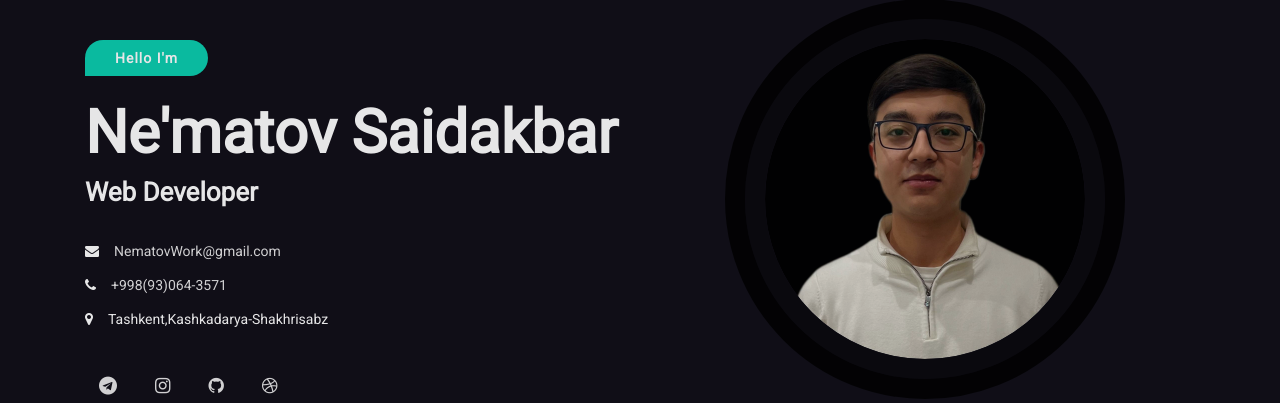
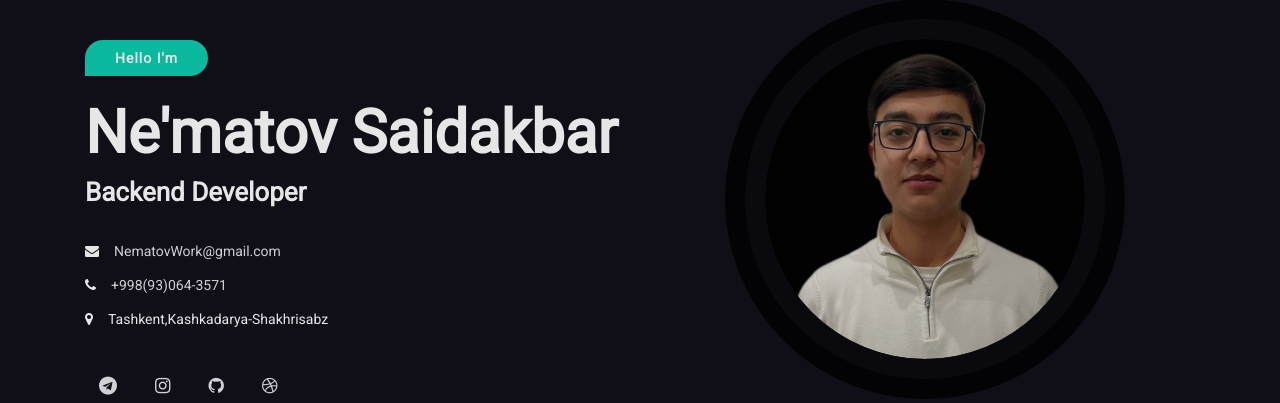
Before and after one commit to nematov-dev/portfolio-project, a Django app: page / in a window 1280 px wide. Shown: the part 234-637 px from the top of the page. Run offline with Django 5.2, Linux system fonts and the light colour scheme; data that the repository does not hold is empty; some libraries are stand-ins or nearby versions.

Commit message:
Update home.html

```diff
--- a/templates/pages/home.html
+++ b/templates/pages/home.html
@@ -12,7 +12,7 @@
                         </div>
 
                         <h2 class="wow fadeInUp" data-wow-duration="0.8s" data-wow-delay="0.2s">Ne'matov Saidakbar</h2>
-                        <h4 class="wow fadeInUp" data-wow-duration="0.8s" data-wow-delay="0.3s">{% trans 'Web Developer' %}</h4>
+                        <h4 class="wow fadeInUp" data-wow-duration="0.8s" data-wow-delay="0.3s">{% trans 'Backend Developer' %}</h4>
 
                         <ul>
                             <li class="wow fadeInUp" data-wow-duration="0.8s" data-wow-delay="0.4s"><i class="fa fa-envelope"></i><a href="mailto:">NematovWork@gmail.com</a></li>
```
